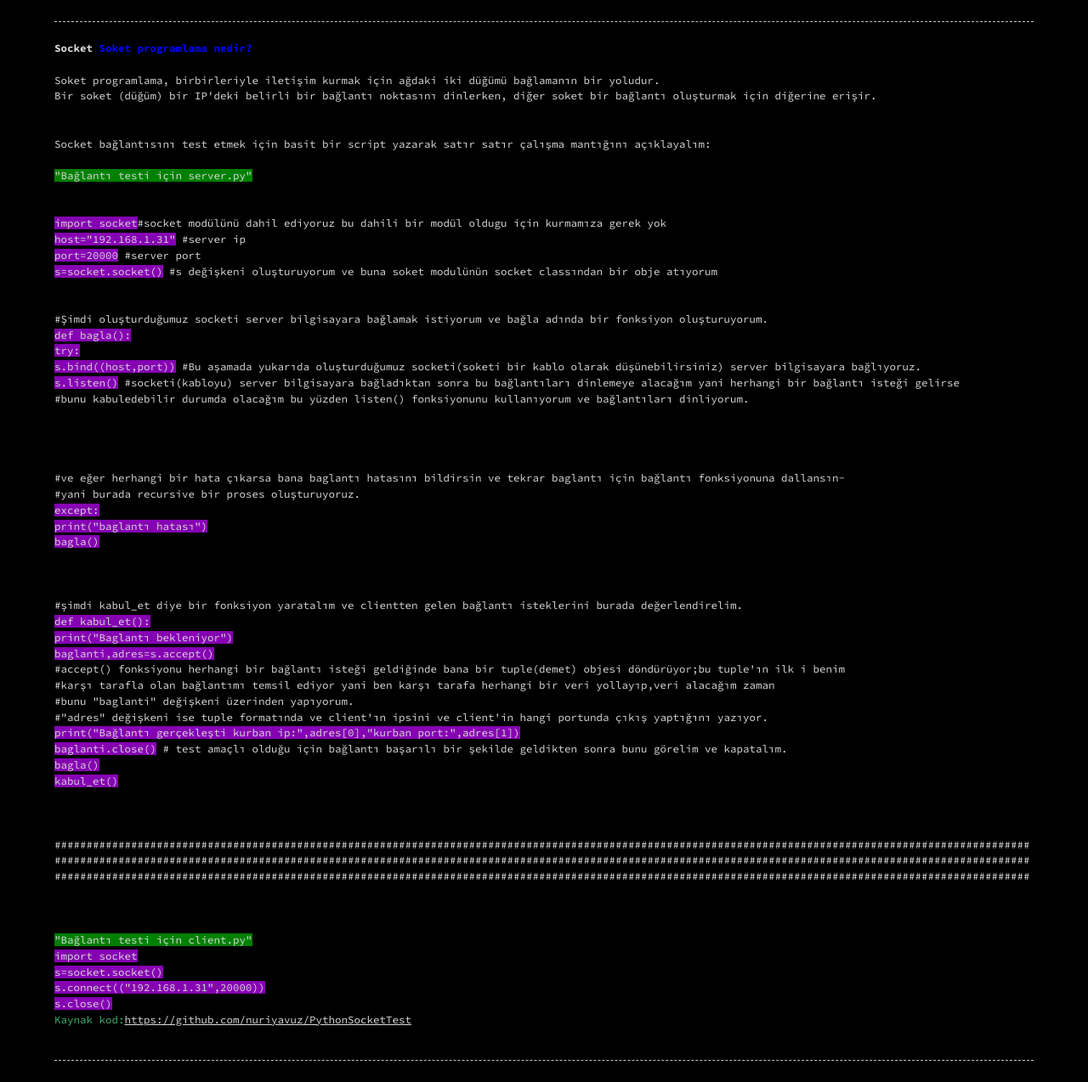
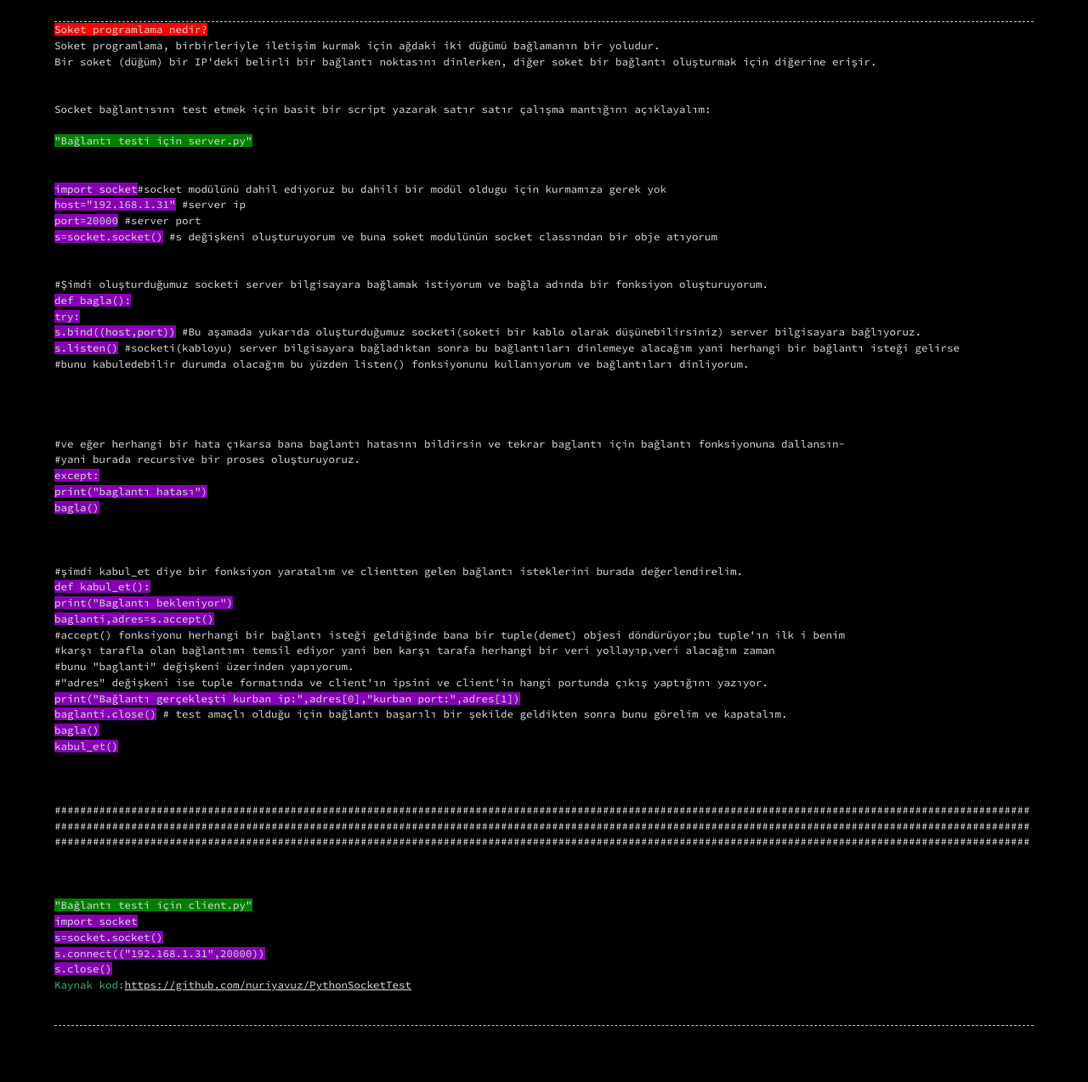
Before and after one commit to emredurmaz4/cosmosofcyberspace.github.io, a Jekyll site: the page socket.html, which Jekyll copies as it is, in a window 1280 px wide. Shown: the whole page at 85% size. Built offline with Jekyll 4.4.1, drawn with Linux system fonts in a browser that asks for light colours; after the commit the page ends 1233 px from its top, so only the background shows below that.

Commit message:
Update socket.html

```diff
--- a/socket.html
+++ b/socket.html
@@ -11,10 +11,9 @@
     <div class="container" style="max-width:100%;height:auto;">
 <header>
   <div class="menu">
-    <h1>
-      Socket
-    <span style="color:blue;font-weight:bold">Soket programlama nedir?</span>
-    </h1>
+
+    <span style="background:#fe0000">Soket programlama nedir?</span>
+
     </br>
 Soket programlama, birbirleriyle iletişim kurmak için ağdaki iki düğümü bağlamanın bir yoludur.</br>
 Bir soket (düğüm) bir IP'deki belirli bir bağlantı noktasını dinlerken, diğer soket bir bağlantı oluşturmak için diğerine erişir.</br>
```
